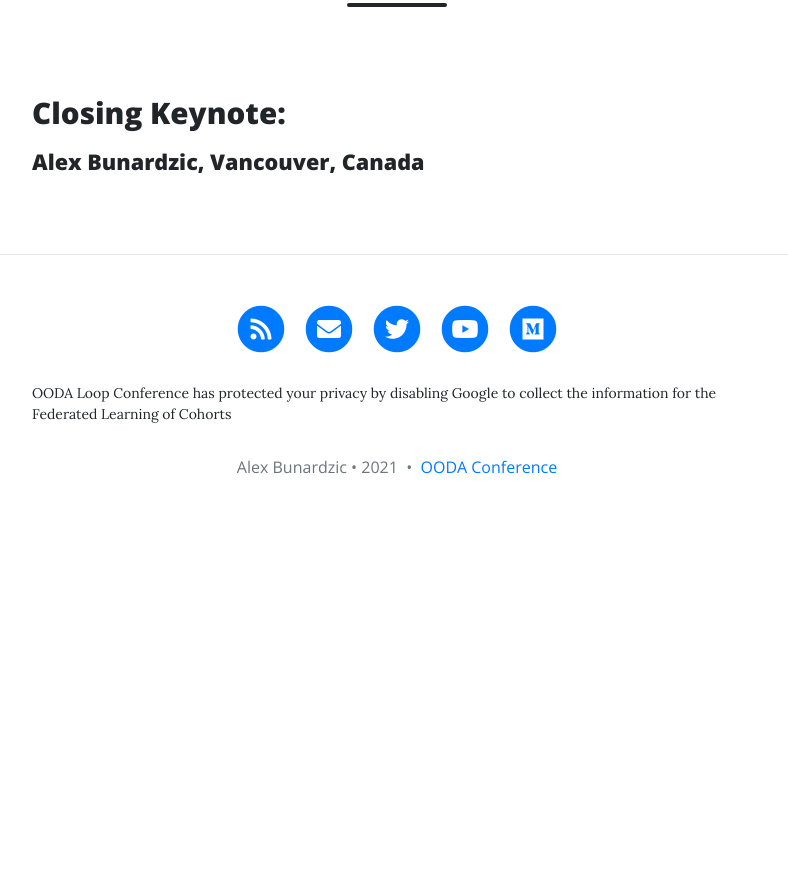
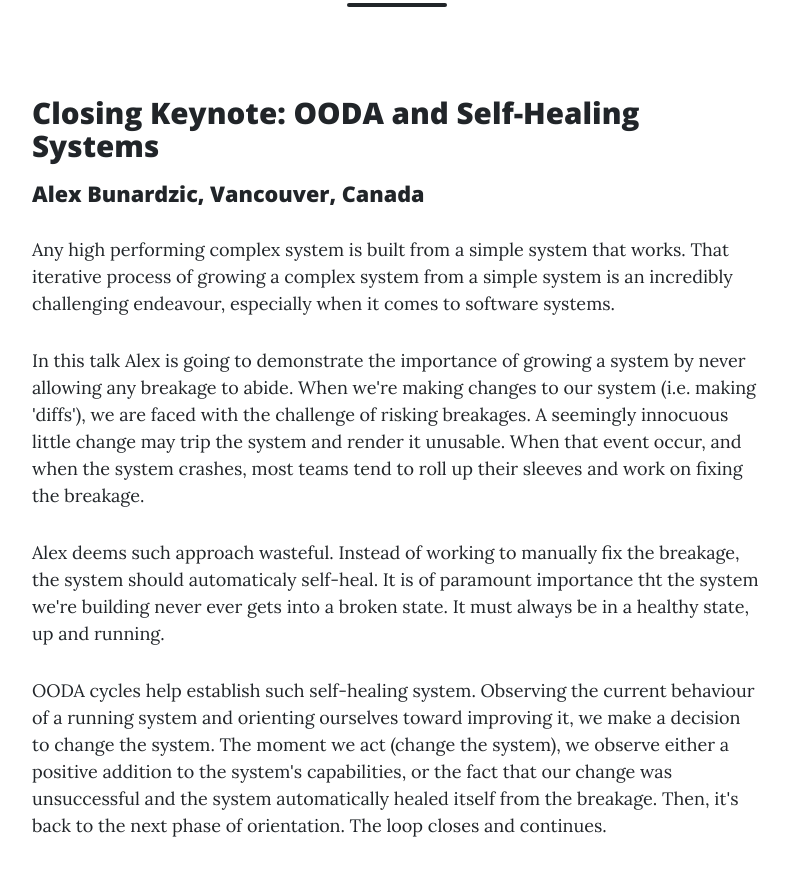
Before and after one commit to OODAConference/OODAConference.github.io, a plain HTML site: page index.html in a window 1280 px wide. Shown: the part 2530-3400 px from the top of the page, without its empty margins (243-1031 px from the left). Before the commit the page ends 3059 px from the top, so only its background shows below. Drawn offline with nearby package versions, Linux system fonts and the light colour scheme; a script that the page names is missing.

Commit message:
Update index.html

```diff
--- a/index.html
+++ b/index.html
@@ -113,9 +113,12 @@
 
 <div>
 <hr class="small"><br /><br />
-    <h1>Closing Keynote: </h1>
+    <h1>Closing Keynote: OODA and Self-Healing Systems</h1>
     <h2>Alex Bunardzic, Vancouver, Canada</h2>
-<p></p>
+<p>Any high performing complex system is built from a simple system that works. That iterative process of growing a complex system from a simple system is an incredibly challenging endeavour, especially when it comes to software systems.</p>
+  <p>In this talk Alex is going to demonstrate the importance of growing a system by never allowing any breakage to abide. When we're making changes to our system (i.e. making 'diffs'), we are faced with the challenge of risking breakages. A seemingly innocuous little change may trip the system and render it unusable. When that event occur, and when the system crashes, most teams tend to roll up their sleeves and work on fixing the breakage.</p>
+  <p>Alex deems such approach wasteful. Instead of working to manually fix the breakage, the system should automaticaly self-heal. It is of paramount importance tht the system we're building never ever gets into a broken state. It must always be in a healthy state, up and running.</p>
+  <p>OODA cycles help establish such self-healing system. Observing the current behaviour of a running system and orienting ourselves toward improving it, we make a decision to change the system. The moment we act (change the system), we observe either a positive addition to the system's capabilities, or the fact that our change was unsuccessful and the system automatically healed itself from the breakage. Then, it's back to the next phase of orientation. The loop closes and continues.</p>
 </div>
 
 
```
